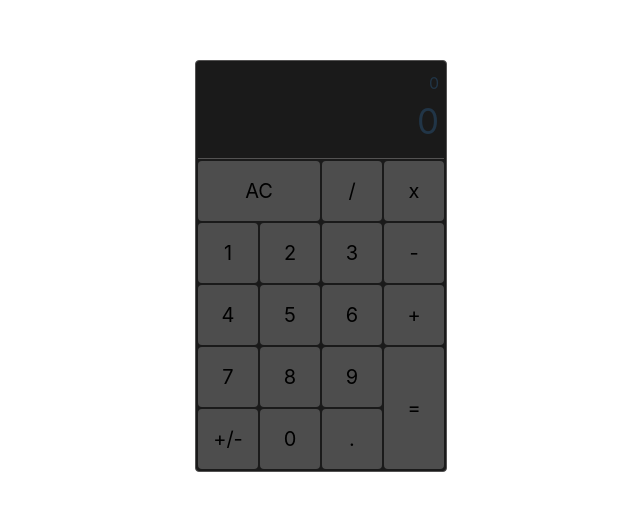
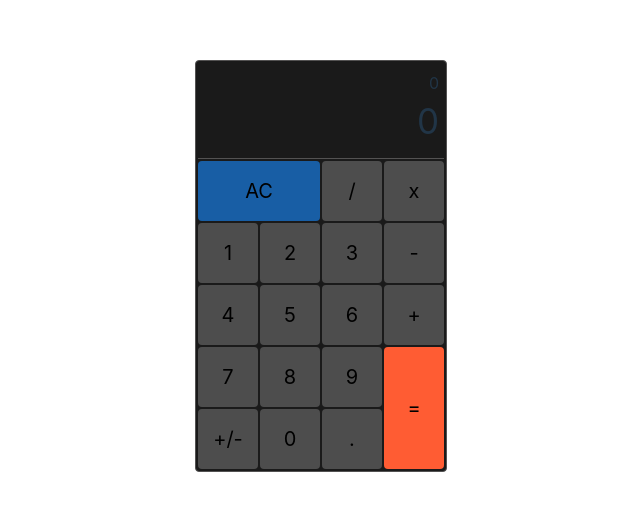
Before and after one commit to atziri97/ts-calculator, a React (Vite) app: page / in a window 1280 px wide. Shown: the part 142-652 px from the top of the page, without its empty margins (319-959 px from the left). Built offline with nearby package versions, Linux system fonts and the light colour scheme.

Commit message:
numbers precision fixes and UI tweaks

```diff
--- a/package.json
+++ b/package.json
@@ -10,6 +10,7 @@
     "preview": "vite preview"
   },
   "dependencies": {
+    "bignumber.js": "^9.1.2",
     "react": "^18.2.0",
     "react-dom": "^18.2.0",
     "styled-components": "^6.1.8"
--- a/src/App.tsx
+++ b/src/App.tsx
@@ -1,3 +1,4 @@
+import BigNumber from 'bignumber.js';
 import { useState, useEffect } from 'react';
 import { StyledButtonComp } from './components/ButtonComp.style';
 import { GlobalStyles } from './GlobalStyles.style';
@@ -84,22 +85,24 @@ function App() {
   }
 
   function calculateResult(): string {
-    let r: number = 0;
+    let result: number = 0;
+    let a = new BigNumber(expression.operand1);
+    let b = new BigNumber(expression.operand2);
     switch (expression.operation) {
       case '+':
-        r = expression.operand1 + expression.operand2;
+        result = a.plus(b).toNumber();
         break;
       case '-':
-        r = expression.operand1 - expression.operand2;
+        result = a.minus(b).toNumber();
         break;
       case 'x':
-        r = expression.operand1 * expression.operand2;
+        result = a.multipliedBy(b).toNumber();
         break;
       case '/':
-        r = expression.operand1 / expression.operand2;
+        result = a.dividedBy(b).toNumber();
         break;
     }
-    return precisionCompensation(r).toString();
+    return precisionCompensation(result).toString();
   }
 
   useEffect(() => {
--- a/src/GlobalStyles.style.tsx
+++ b/src/GlobalStyles.style.tsx
@@ -18,7 +18,8 @@ export const GlobalStyles = createGlobalStyle`
   #display {
     text-align: right;
     padding: 10px 7px;
-    overflow: visible;
+    width: 236px;
+    overflow-wrap: break-word;
   }
 
   #display-bottom-text {
--- a/src/components/ButtonComp.style.tsx
+++ b/src/components/ButtonComp.style.tsx
@@ -4,7 +4,11 @@ import ButtonComp from "./ButtonComp";
 export const StyledButtonComp = styled(ButtonComp)<{$doubleHor?: boolean, $doubleVer?: boolean}>`
     width: ${props => props.$doubleHor ? '122px' : '60px'};
     height: ${props => props.$doubleVer ? '122px' : '60px'};
-    background-color: #4d4d4d;
+    background-color: ${
+      props => props.$doubleVer ? '#ff5c33'
+      : props.$doubleHor ? '#185ea5'
+      : '#4d4d4d'
+    };
     font: inherit;
     cursor: pointer;
     border: none;
@@ -12,13 +16,21 @@ export const StyledButtonComp = styled(ButtonComp)<{$doubleHor?: boolean, $doubl
     font-size: 20px;
     margin-right: 2px;
     margin-bottom: 2px;
+    transition: background-color 0.1s;
+
+    &:hover {
+      background-color: ${
+        props => props.$doubleVer ? '#dd6648'
+        : props.$doubleHor ? '#608dbb'
+        : '#737373'};
+    }
 
     &:active {
-      background-color: #595959;
-    }
-
-    &:hover {
-      background-color: #737373;
+      background-color: ${
+        props => props.$doubleVer ? '#862a13'
+        : props.$doubleHor ? '#0f457b'
+        :'#333333'};
+      color: #737373;
     }
 
 `;
```
Also changed, not shown: 1 other file (tests, documents, lock files or other folders).
